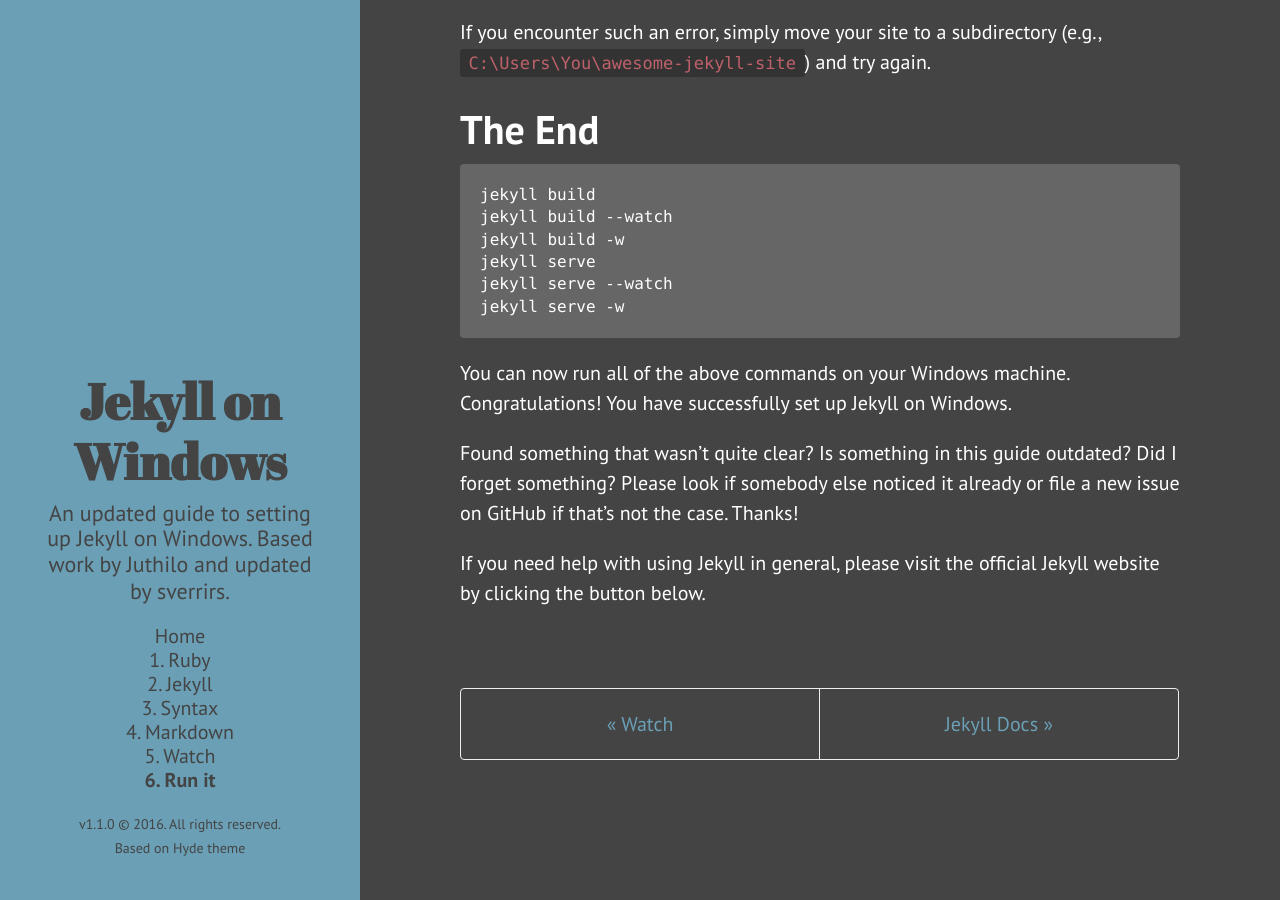
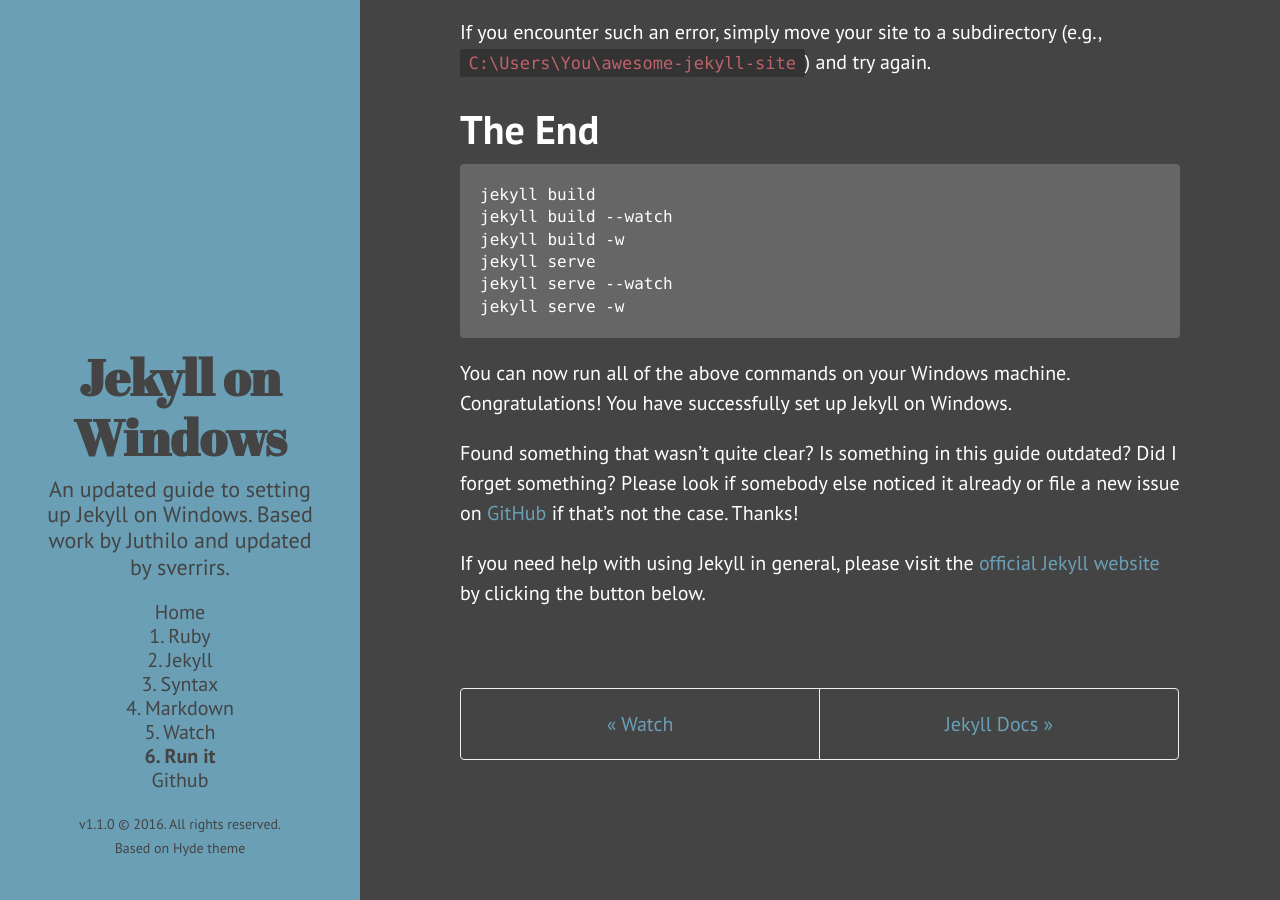
Before and after one commit to sverrirs/jekyllonwindows, a Jekyll site: the page built from 6-running-jekyll.md, in a window 1280 px wide and 900 px high, scrolled down 960 px. Built offline with Jekyll 4.4.1, drawn with Linux system fonts in a browser that asks for light colours; comment, search, counter and statistics services are not loaded; part of the change alters nothing that is shown.

Commit message:
Readme and adding links to github project

```diff
--- a/6-running-jekyll.md
+++ b/6-running-jekyll.md
@@ -47,6 +47,6 @@ jekyll serve -w
 
 You can now run all of the above commands on your Windows machine. Congratulations! You have successfully set up Jekyll on Windows.
 
-Found something that wasn’t quite clear? Is something in this guide outdated? Did I forget something? Please look if somebody else noticed it already or file a new issue on GitHub if that’s not the case. Thanks!
+Found something that wasn’t quite clear? Is something in this guide outdated? Did I forget something? Please look if somebody else noticed it already or file a new issue on <a href="https://github.com/sverrirs/jekyllonwindows/issues">GitHub</a> if that’s not the case. Thanks!
 
-If you need help with using Jekyll in general, please visit the official Jekyll website by clicking the button below.
+If you need help with using Jekyll in general, please visit the <a href="https://jekyllrb.com/">official Jekyll website</a> by clicking the button below.
--- a/_includes/sidebar.html
+++ b/_includes/sidebar.html
@@ -16,6 +16,8 @@
           {% endif %}
         {% endif %}
       {% endfor %}
+
+        <a class="sidebar-nav-item" href="https://github.com/sverrirs/jekyllonwindows">Github</a>
     </nav>
 
     <p class="copyright">v{{ site.version }} &copy; {{ site.time | date: '%Y' }}. All rights reserved.<br>Based on <a href="https://github.com/poole/hyde">Hyde theme</a></p>
```
Also changed, not shown: README.md (added).
